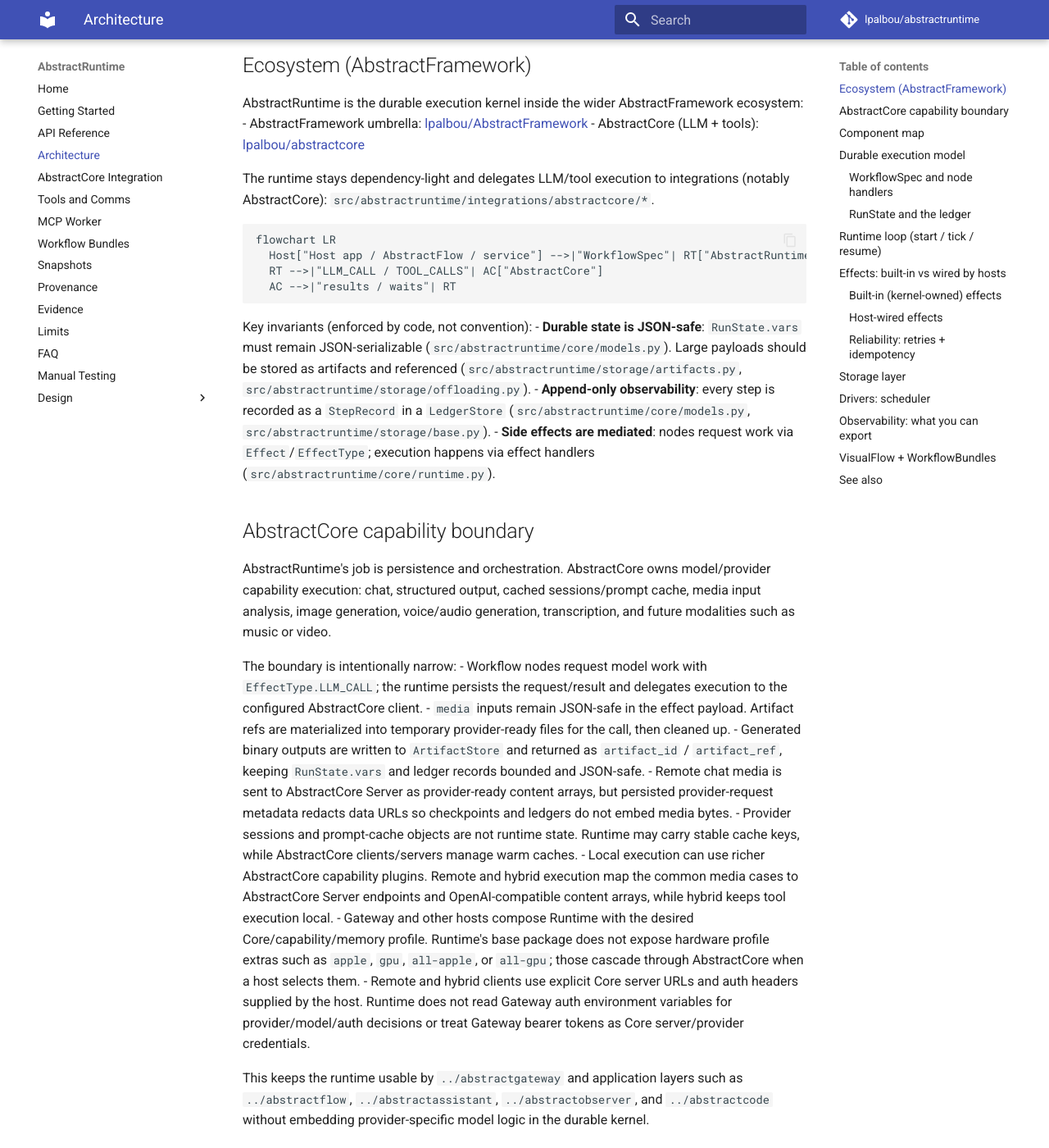
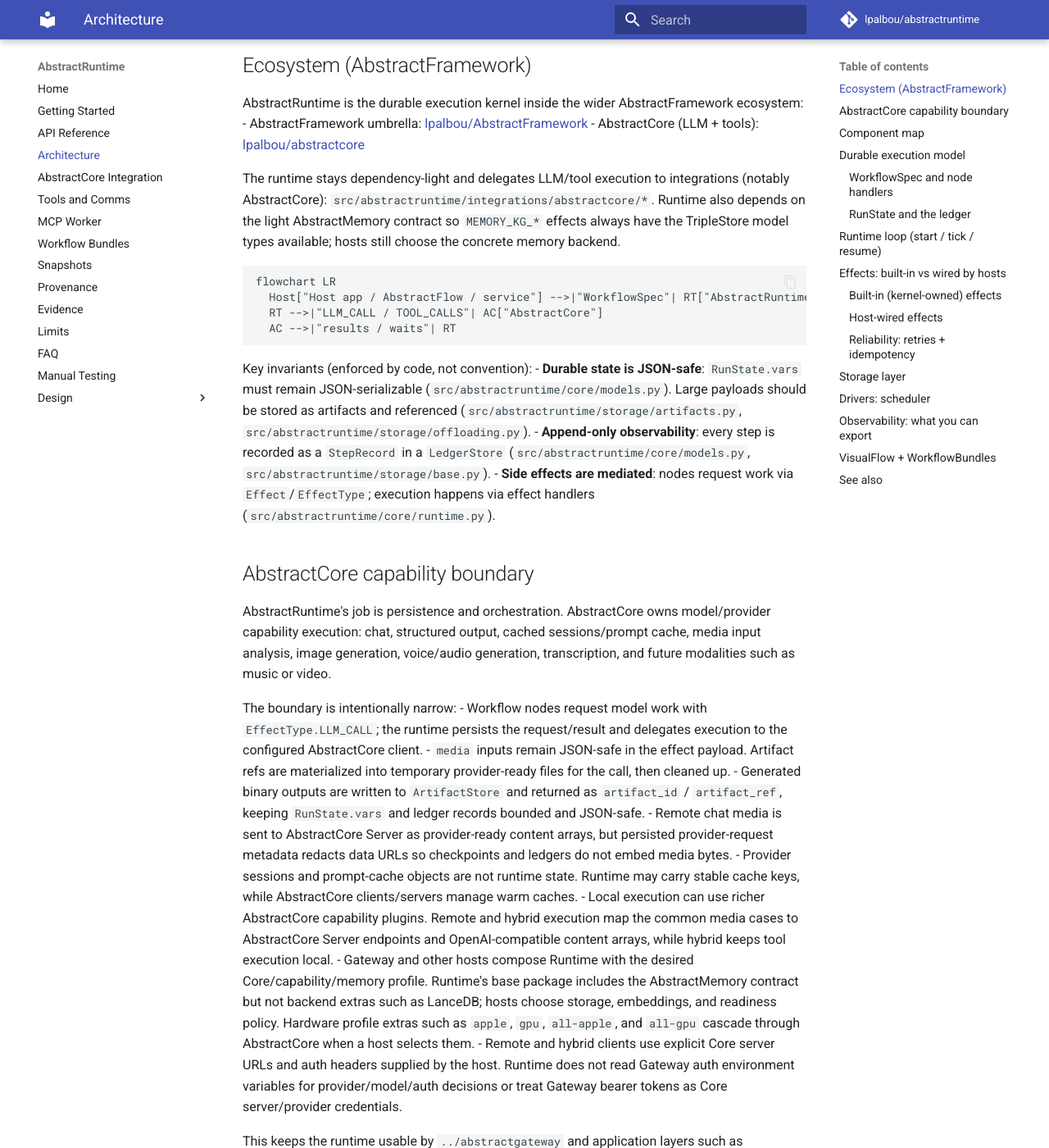
Before and after one commit to lpalbou/AbstractRuntime, an MkDocs documentation site: the page built from docs/architecture.md, in a window 1280 px wide and 1400 px high, scrolled down 302 px. Shown: the whole window at 82% size. Built offline with MkDocs 1.6.1 and Material for MkDocs 9.7.7, drawn with Linux system fonts in a browser that asks for light colours; comment, search, counter and statistics services are not loaded; some of the changed text lies outside the part shown.

Commit message:
Add AbstractMemory to Runtime base contract

````diff
--- a/docs/architecture.md
+++ b/docs/architecture.md
@@ -12,7 +12,7 @@
 - AbstractFramework umbrella: [lpalbou/AbstractFramework](https://github.com/lpalbou/AbstractFramework)
 - AbstractCore (LLM + tools): [lpalbou/abstractcore](https://github.com/lpalbou/abstractcore)
 
-The runtime stays dependency-light and delegates LLM/tool execution to integrations (notably AbstractCore): `src/abstractruntime/integrations/abstractcore/*`.
+The runtime stays dependency-light and delegates LLM/tool execution to integrations (notably AbstractCore): `src/abstractruntime/integrations/abstractcore/*`. Runtime also depends on the light AbstractMemory contract so `MEMORY_KG_*` effects always have the TripleStore model types available; hosts still choose the concrete memory backend.
 
 ```mermaid
 flowchart LR
@@ -37,7 +37,7 @@
 - Remote chat media is sent to AbstractCore Server as provider-ready content arrays, but persisted provider-request metadata redacts data URLs so checkpoints and ledgers do not embed media bytes.
 - Provider sessions and prompt-cache objects are not runtime state. Runtime may carry stable cache keys, while AbstractCore clients/servers manage warm caches.
 - Local execution can use richer AbstractCore capability plugins. Remote and hybrid execution map the common media cases to AbstractCore Server endpoints and OpenAI-compatible content arrays, while hybrid keeps tool execution local.
-- Gateway and other hosts compose Runtime with the desired Core/capability/memory profile. Runtime's base package does not expose hardware profile extras such as `apple`, `gpu`, `all-apple`, or `all-gpu`; those cascade through AbstractCore when a host selects them.
+- Gateway and other hosts compose Runtime with the desired Core/capability/memory profile. Runtime's base package includes the AbstractMemory contract but not backend extras such as LanceDB; hosts choose storage, embeddings, and readiness policy. Hardware profile extras such as `apple`, `gpu`, `all-apple`, and `all-gpu` cascade through AbstractCore when a host selects them.
 - Remote and hybrid clients use explicit Core server URLs and auth headers supplied by the host. Runtime does not read Gateway auth environment variables for provider/model/auth decisions or treat Gateway bearer tokens as Core server/provider credentials.
 
 This keeps the runtime usable by `../abstractgateway` and application layers such as `../abstractflow`, `../abstractassistant`, `../abstractobserver`, and `../abstractcode` without embedding provider-specific model logic in the durable kernel.
--- a/pyproject.toml
+++ b/pyproject.toml
@@ -4,7 +4,7 @@
 
 [project]
 name = "AbstractRuntime"
-version = "0.4.8"
+version = "0.4.9"
 description = "AbstractRuntime: a durable graph runner designed to pair with AbstractCore."
 readme = "README.md"
 requires-python = ">=3.10"
@@ -37,6 +37,10 @@
   # Required to resolve stable structured-output schema refs like:
   # {"$ref":"abstractsemantics:kg_assertion_schema_v0"}
   "abstractsemantics>=0.0.3",
+  # Required for the Runtime-owned MEMORY_KG_* effect contract and TripleStore
+  # model types. Durable/vector backend dependencies such as LanceDB remain
+  # package extras owned by AbstractMemory and selected by hosts such as Gateway.
+  "AbstractMemory>=0.2.6",
 ]
 
 [project.optional-dependencies]
````
Also changed, not shown: other parts of docs/architecture.md (+1 -1 lines), ACKNOWLEDGMENTS.md (+4 -3 lines), CHANGELOG.md (+12 -0 lines), README.md (+5 -2 lines), docs/limits.md (+1 -1 lines), docs/proposal.md (+1 -1 lines), docs/provenance.md (+1 -1 lines), 1 other file.
